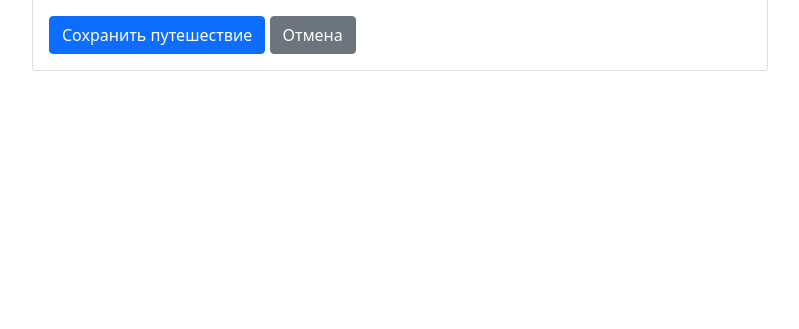
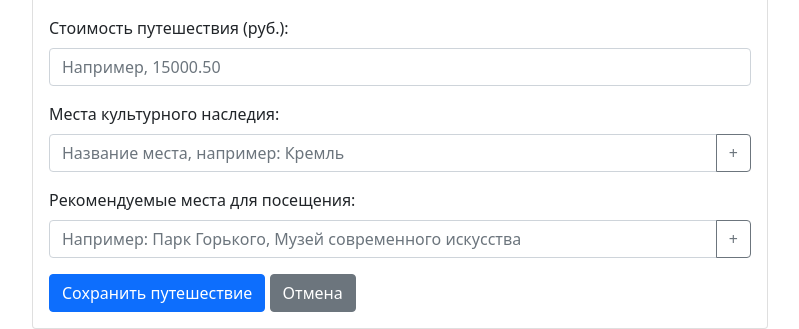
Before and after one commit to Okraedro/Travel-, a Python web app: template templates/add_trip.html in a window 1280 px wide. Shown: the part 1023-1352 px from the top of the page, without its empty margins (240-1039 px from the left). Before the commit the page ends 1094 px from the top, so only its background shows below. Run offline with Jinja, Linux system fonts and the light colour scheme; the template is opened without the code that fills it, so the values that code supplies are empty.

Commit message:
Update add_trip.html

```diff
--- a/templates/add_trip.html
+++ b/templates/add_trip.html
@@ -41,6 +41,37 @@
                 <input type="hidden" id="latitude" name="latitude">
                 <input type="hidden" id="longitude" name="longitude">
             </div>
+                    <!-- Блок стоимости -->
+            <div class="mb-3">
+                <label for="cost" class="form-label">Стоимость путешествия (руб.):</label>
+                <input type="number" class="form-control" id="cost" name="cost"
+                       min="0" step="0.01" placeholder="Например, 15000.50">
+            </div>
+
+            <!-- Блок мест культурного наследия -->
+            <div class="mb-3">
+                <label class="form-label">Места культурного наследия:</label>
+                <div id="cultural-heritage-container">
+                    <div class="input-group mb-2">
+                        <input type="text" class="form-control" name="cultural_heritage[]"
+                               placeholder="Название места, например: Кремль">
+                        <button type="button" class="btn btn-outline-secondary add-field">+</button>
+                    </div>
+                </div>
+            </div>
+
+            <!-- Блок мест для посещения -->
+            <div class="mb-3">
+                <label class="form-label">Рекомендуемые места для посещения:</label>
+                <div id="places-to-visit-container">
+                    <div class="input-group mb-2">
+                        <input type="text" class="form-control" name="places_to_visit[]"
+                               placeholder="Например: Парк Горького, Музей современного искусства">
+                        <button type="button" class="btn btn-outline-secondary add-field">+</button>
+                    </div>
+                </div>
+            </div>
+
 
             <button type="submit" class="btn btn-primary">Сохранить путешествие</button>
             <a href="{{ url_for('my_trips') }}" class="btn btn-secondary">Отмена</a>
```
